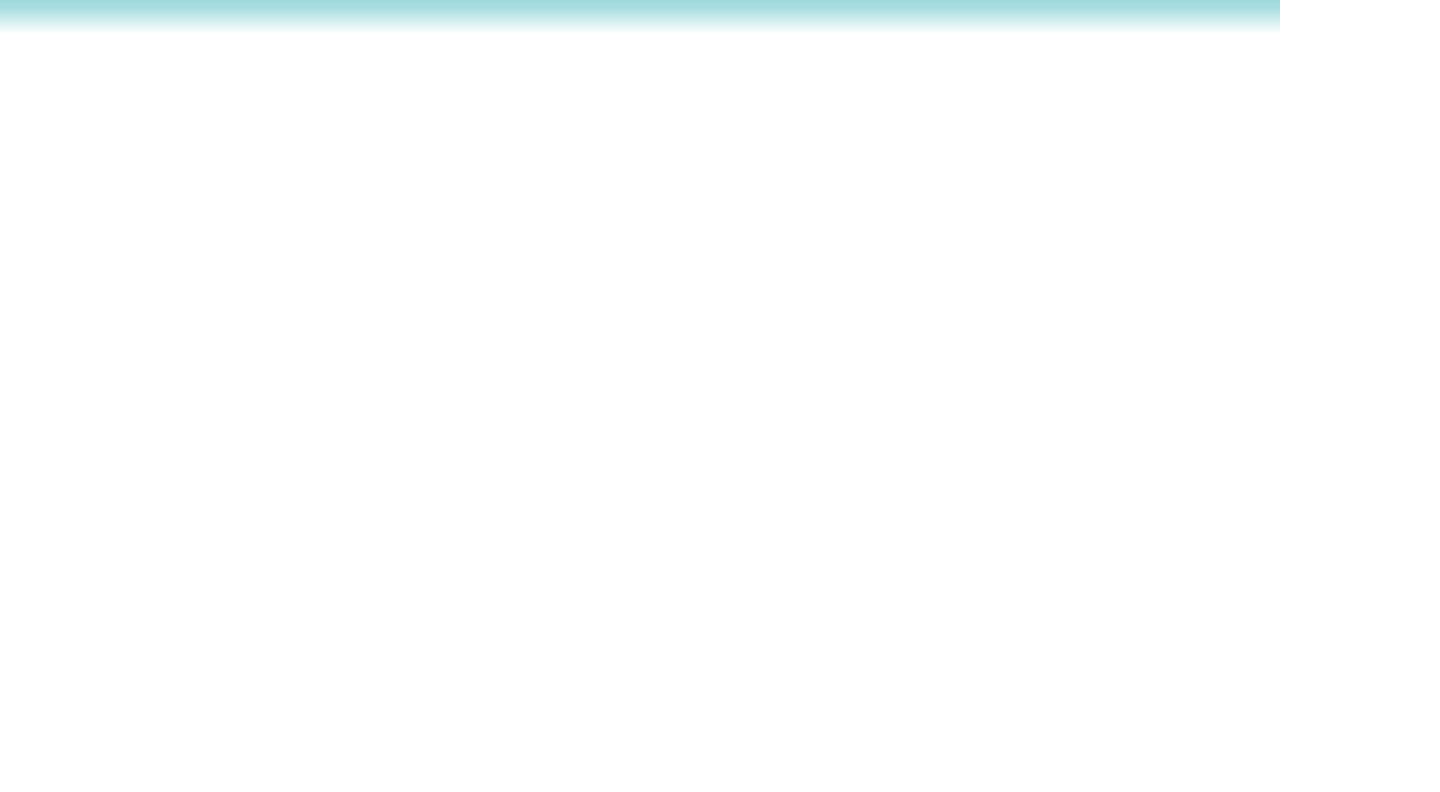
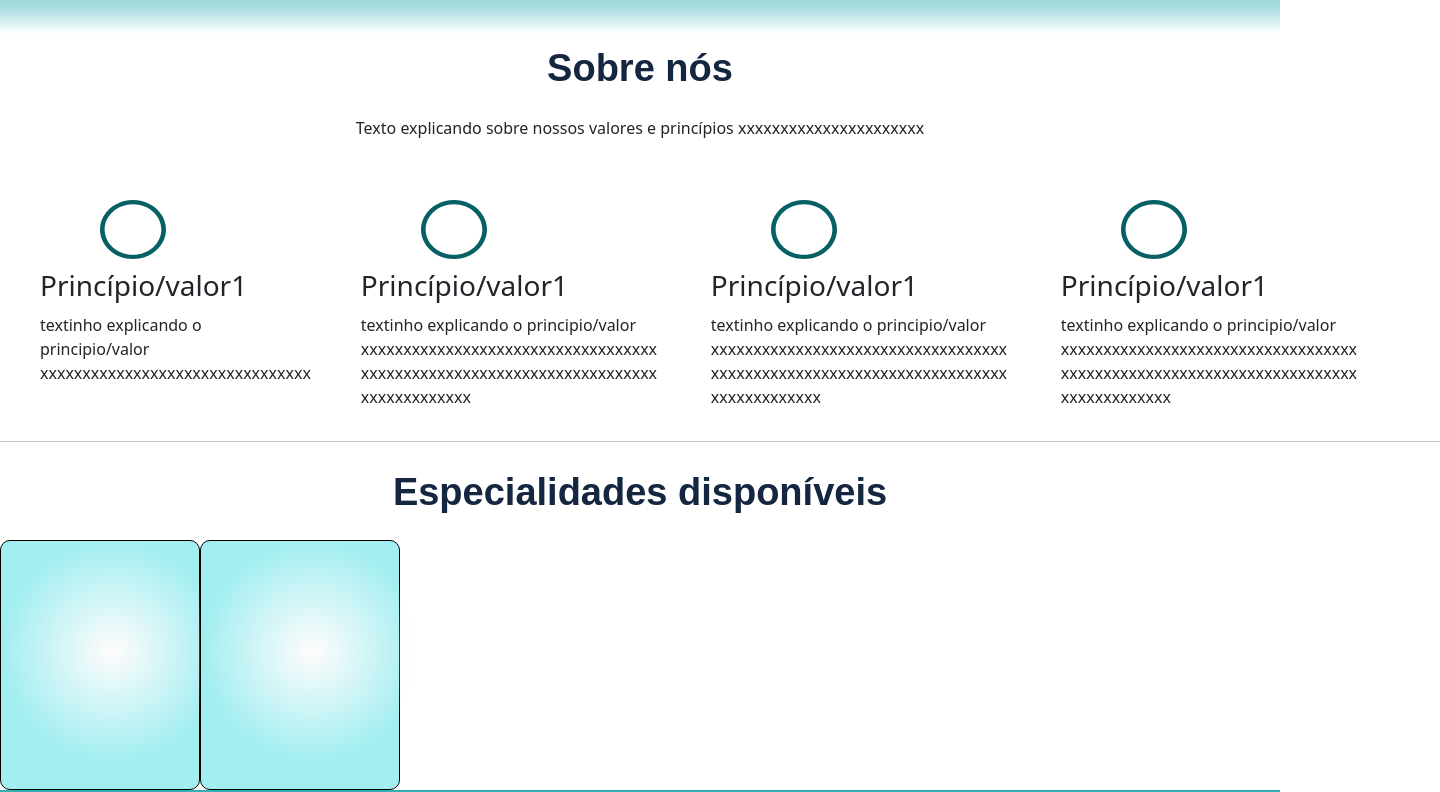
Before and after one commit to pedromelobitencourt/MedicalClinicWebApplication_Project, a Vue app in the folder frontend/medical_clinic/: page / in a window 1280 px wide. Shown: the part 1068-1860 px from the top of the page, 1440 px wide, since content can reach past the window. Before the commit the page ends 1102 px from the top, so only its background shows below. Built offline with nearby package versions, Linux system fonts and the light colour scheme; the HTML template or start-up script is replaced by a standard one.

Commit message:
subindo novas alteracoes da pagina principal

```diff
--- a/frontend/medical_clinic/src/components/Home.vue
+++ b/frontend/medical_clinic/src/components/Home.vue
@@ -22,7 +22,7 @@
                     <path d="M74.5 70C67.6708 70 61.8247 67.7153 56.9615 63.1458C52.0983 58.5764 49.6667 53.0833 49.6667 46.6667C49.6667 40.25 52.0983 34.7569 56.9615 30.1875C61.8247 25.6181 67.6708 23.3333 74.5 23.3333C81.3292 23.3333 87.1754 25.6181 92.0385 30.1875C96.9017 34.7569 99.3333 40.25 99.3333 46.6667C99.3333 53.0833 96.9017 58.5764 92.0385 63.1458C87.1754 67.7153 81.3292 70 74.5 70ZM24.8333 116.667V100.333C24.8333 97.0278 25.7398 93.9906 27.5526 91.2217C29.3654 88.4528 31.7701 86.3372 34.7667 84.875C41.182 81.8611 47.7007 79.6017 54.3229 78.0967C60.9451 76.5917 67.6708 75.8372 74.5 75.8333C81.3292 75.8333 88.0549 76.5878 94.6771 78.0967C101.299 79.6056 107.818 81.865 114.233 84.875C117.234 86.3333 119.641 88.4489 121.454 91.2217C123.266 93.9944 124.171 97.0317 124.167 100.333V116.667H24.8333Z" fill="#1E1E1E" />
                     </g>
                     </svg>
-                    <h2 class="TextoBranco2">Dr. Samuel</h2>
+                    <h2 class="TextoBranco2">Dr. Henrique</h2>
                 </div>
                 <div class="CardDoutores">
                     <svg xmlns="http://www.w3.org/2000/svg" width="149" height="140" viewBox="0 0 149 140" fill="none" style="margin-top: 20px;">
@@ -30,7 +30,7 @@
                     <path d="M74.5 70C67.6708 70 61.8247 67.7153 56.9615 63.1458C52.0983 58.5764 49.6667 53.0833 49.6667 46.6667C49.6667 40.25 52.0983 34.7569 56.9615 30.1875C61.8247 25.6181 67.6708 23.3333 74.5 23.3333C81.3292 23.3333 87.1754 25.6181 92.0385 30.1875C96.9017 34.7569 99.3333 40.25 99.3333 46.6667C99.3333 53.0833 96.9017 58.5764 92.0385 63.1458C87.1754 67.7153 81.3292 70 74.5 70ZM24.8333 116.667V100.333C24.8333 97.0278 25.7398 93.9906 27.5526 91.2217C29.3654 88.4528 31.7701 86.3372 34.7667 84.875C41.182 81.8611 47.7007 79.6017 54.3229 78.0967C60.9451 76.5917 67.6708 75.8372 74.5 75.8333C81.3292 75.8333 88.0549 76.5878 94.6771 78.0967C101.299 79.6056 107.818 81.865 114.233 84.875C117.234 86.3333 119.641 88.4489 121.454 91.2217C123.266 93.9944 124.171 97.0317 124.167 100.333V116.667H24.8333Z" fill="#1E1E1E" />
                     </g>
                     </svg>
-                    <h2 class="TextoBranco2">Dr. Samuel</h2>
+                    <h2 class="TextoBranco2">Dra. Camila</h2>
                 </div>
             </div>
 
@@ -40,8 +40,110 @@
 background: linear-gradient(180deg, #31AFB4 0%, rgba(49, 175, 180, 0.86) 18.75%, rgba(49, 175, 180, 0.84) 28.65%, rgba(49, 175, 180, 0.80) 30.73%, rgba(49, 175, 180, 0.00) 99.98%, rgba(49, 175, 180, 0.03) 99.99%);
 
 ">
+</div>
+
+<div class="Conteudo-Secundario">
+    <h3 style="text-align: center;margin-bottom: 24px;
+        margin-top: 10px;
+        font-size: 38px;
+        line-height: 48px;
+        color: rgb(20, 38, 64);
+        font-weight: 600;
+        -webkit-font-smoothing: antialiased;
+        font-family: 'Euclid Circular B', Arial, Helvetica, sans-serif;">Sobre nós</h3>
+        <p style="text-align: center;">Texto explicando sobre nossos valores e princípios xxxxxxxxxxxxxxxxxxxxxx </p>
+    <div class="ListCard-Principios">
+        <div class="Card-Principios">
+                <svg xmlns="http://www.w3.org/2000/svg" width="66" height="59" viewBox="0 0 66 59" fill="none" style="width: 66px;height: 59px;flex-shrink: 0;margin-left: 60px;text-align: center;">
+                <path d="M66 29.5C66 45.7924 51.2254 59 33 59C14.7746 59 0 45.7924 0 29.5C0 13.2076 14.7746 0 33 0C51.2254 0 66 13.2076 66 29.5ZM4.64283 29.5C4.64283 43.5002 17.3388 54.8496 33 54.8496C48.6612 54.8496 61.3572 43.5002 61.3572 29.5C61.3572 15.4998 48.6612 4.15041 33 4.15041C17.3388 4.15041 4.64283 15.4998 4.64283 29.5Z" fill="#076064"/>
+            </svg>
+        <h3 style="margin-top: 10px;">Princípio/valor1</h3>
+        <p style="margin-top: 10px;">textinho explicando o principio/valor xxxxxxxxxxxxxxxxxxxxxxxxxxxxxxxx</p>
+        </div>
+
+        <div class="Card-Principios">
+
+                <svg xmlns="http://www.w3.org/2000/svg" width="66" height="59" viewBox="0 0 66 59" fill="none" style="width: 66px;height: 59px;flex-shrink: 0;margin-left: 60px;display: inline-block;">
+                <path d="M66 29.5C66 45.7924 51.2254 59 33 59C14.7746 59 0 45.7924 0 29.5C0 13.2076 14.7746 0 33 0C51.2254 0 66 13.2076 66 29.5ZM4.64283 29.5C4.64283 43.5002 17.3388 54.8496 33 54.8496C48.6612 54.8496 61.3572 43.5002 61.3572 29.5C61.3572 15.4998 48.6612 4.15041 33 4.15041C17.3388 4.15041 4.64283 15.4998 4.64283 29.5Z" fill="#076064"/>
+            </svg>
+
+        <h3 style="margin-top: 10px;">Princípio/valor1</h3>
+        <p style="margin-top: 10px;word-wrap: break-word;">textinho explicando o principio/valor xxxxxxxxxxxxxxxxxxxxxxxxxxxxxxxxxxxxxxxxxxxxxxxxxxxxxxxxxxxxxxxxxxxxxxxxxxxxxxxxxxx</p>
+        </div>
+
+        <div class="Card-Principios">
+
+            <svg xmlns="http://www.w3.org/2000/svg" width="66" height="59" viewBox="0 0 66 59" fill="none" style="width: 66px;height: 59px;flex-shrink: 0;margin-left: 60px;display: inline-block;">
+            <path d="M66 29.5C66 45.7924 51.2254 59 33 59C14.7746 59 0 45.7924 0 29.5C0 13.2076 14.7746 0 33 0C51.2254 0 66 13.2076 66 29.5ZM4.64283 29.5C4.64283 43.5002 17.3388 54.8496 33 54.8496C48.6612 54.8496 61.3572 43.5002 61.3572 29.5C61.3572 15.4998 48.6612 4.15041 33 4.15041C17.3388 4.15041 4.64283 15.4998 4.64283 29.5Z" fill="#076064"/>
+        </svg>
+
+    <h3 style="margin-top: 10px;">Princípio/valor1</h3>
+    <p style="margin-top: 10px;word-wrap: break-word;">textinho explicando o principio/valor xxxxxxxxxxxxxxxxxxxxxxxxxxxxxxxxxxxxxxxxxxxxxxxxxxxxxxxxxxxxxxxxxxxxxxxxxxxxxxxxxxx</p>
+    </div>
+
+    <div class="Card-Principios">
+
+            <svg xmlns="http://www.w3.org/2000/svg" width="66" height="59" viewBox="0 0 66 59" fill="none" style="width: 66px;height: 59px;flex-shrink: 0;margin-left: 60px;display: inline-block;">
+            <path d="M66 29.5C66 45.7924 51.2254 59 33 59C14.7746 59 0 45.7924 0 29.5C0 13.2076 14.7746 0 33 0C51.2254 0 66 13.2076 66 29.5ZM4.64283 29.5C4.64283 43.5002 17.3388 54.8496 33 54.8496C48.6612 54.8496 61.3572 43.5002 61.3572 29.5C61.3572 15.4998 48.6612 4.15041 33 4.15041C17.3388 4.15041 4.64283 15.4998 4.64283 29.5Z" fill="#076064"/>
+        </svg>
+
+    <h3 style="margin-top: 10px;">Princípio/valor1</h3>
+    <p style="margin-top: 10px;word-wrap: break-word;">textinho explicando o principio/valor xxxxxxxxxxxxxxxxxxxxxxxxxxxxxxxxxxxxxxxxxxxxxxxxxxxxxxxxxxxxxxxxxxxxxxxxxxxxxxxxxxx</p>
+    </div>
 
 </div>
+
+</div>
+<hr style="width: 1440.042px;
+height: 1px;background: #000;">
+
+
+<div class="Conteudo-Especialidades">
+    <h3 style="text-align: center;margin-bottom: 24px;
+        margin-top: 10px;
+        font-size: 38px;
+        line-height: 48px;
+        color: rgb(20, 38, 64);
+        font-weight: 600;
+        -webkit-font-smoothing: antialiased;
+        font-family: 'Euclid Circular B', Arial, Helvetica, sans-serif;">Especialidades disponíveis</h3>
+<div class="Lista-Especiadades">
+
+<div class="Especialidades">
+    <svg xmlns="http://www.w3.org/2000/svg" width="223" height="220" viewBox="0 0 223 220" fill="none">
+  <ellipse cx="111.5" cy="110" rx="111.5" ry="110" fill="url(#paint0_radial_22_32)"/>
+  <defs>
+    <radialGradient id="paint0_radial_22_32" cx="0" cy="0" r="1" gradientUnits="userSpaceOnUse" gradientTransform="translate(111.5 110) rotate(90) scale(110 111.5)">
+      <stop stop-color="#FFFCFC"/>
+      <stop offset="1" stop-color="#FFFCFC" stop-opacity="0"/>
+    </radialGradient>
+  </defs>
+</svg>
+</div>
+
+<div class="Especialidades">
+    <svg xmlns="http://www.w3.org/2000/svg" width="223" height="220" viewBox="0 0 223 220" fill="none">
+  <ellipse cx="111.5" cy="110" rx="111.5" ry="110" fill="url(#paint0_radial_22_32)"/>
+  <defs>
+    <radialGradient id="paint0_radial_22_32" cx="0" cy="0" r="1" gradientUnits="userSpaceOnUse" gradientTransform="translate(111.5 110) rotate(90) scale(110 111.5)">
+      <stop stop-color="#FFFCFC"/>
+      <stop offset="1" stop-color="#FFFCFC" stop-opacity="0"/>
+    </radialGradient>
+  </defs>
+</svg>
+</div>
+
+
+</div>
+
+</div>
+
+<footer>
+<div class="footer-container">
+
+</div>
+</footer>
+
 </div>
 </template>
 
@@ -56,6 +158,35 @@ background: linear-gradient(180deg, #31AFB4 0%, rgba(49, 175, 180, 0.86) 18.75%,
 
 <style scoped>
  @import url('https://fonts.googleapis.com/css?family=Fira+Sans:400,500,600,700,800');
+
+.Especialidades{
+    width: 200px;
+height: 250px;
+flex-shrink: 0;
+border-radius: 10px;
+border: 0.5px solid #000;
+
+background: #A2EEF1;
+}
+
+.footer-container{
+    width: 100%;
+height: 150px;
+flex-shrink: 0;
+background: #31AFB4;
+}
+.Lista-Especiadades{
+    display: flex;
+}
+.ListCard-Principios{
+    margin-left: 40px;
+    margin-top: 60px;
+    display: flex;
+}
+.Card-Principios{
+    max-width: 300px;
+    margin-right: 50px;
+}
 
  .root{
     display: flex;
@@ -100,10 +231,8 @@ line-height: normal;
 }
 .CardDoutores{
     text-align: center;
-
     justify-content: center;
     align-items: center;
-
     margin-bottom: 110px;
     width: 283px;
     height: 209px;
@@ -125,4 +254,6 @@ line-height: normal;
 letter-spacing: 3.24px;
 mix-blend-mode: overlay;
 }
+
+
 </style>
```
Lines whose indentation alone changed are shown as unchanged.
